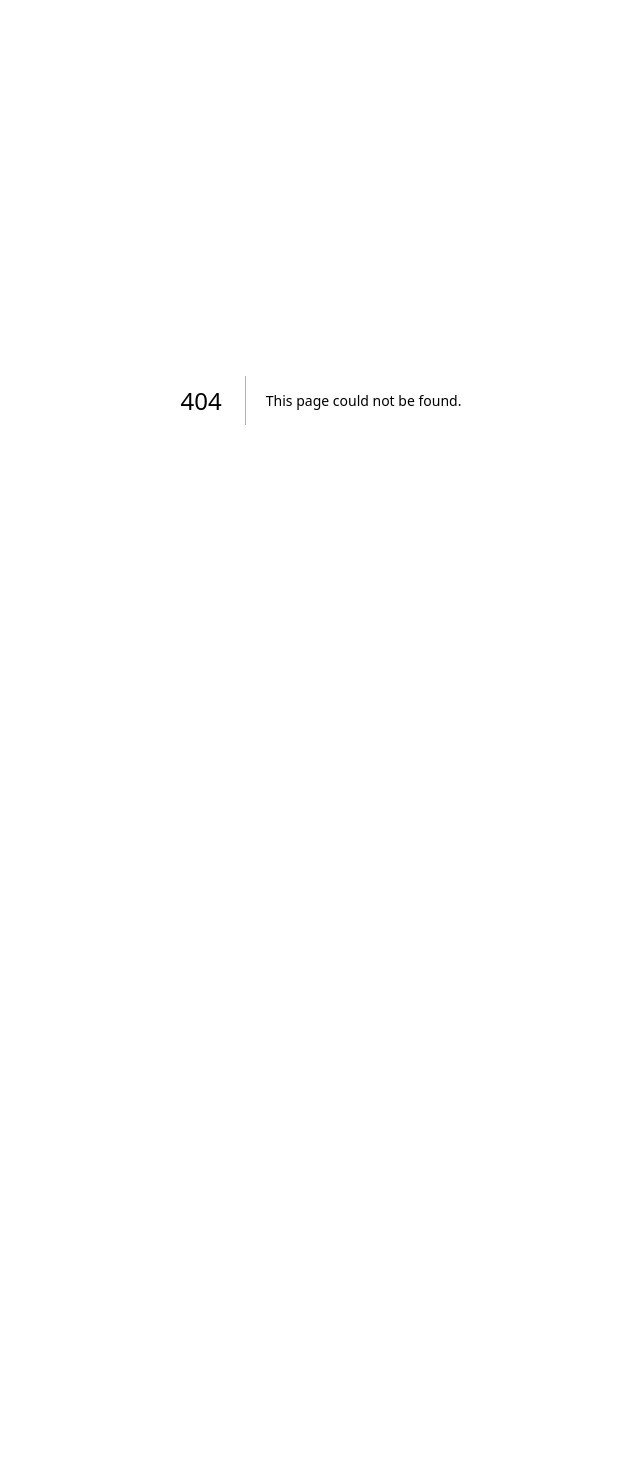
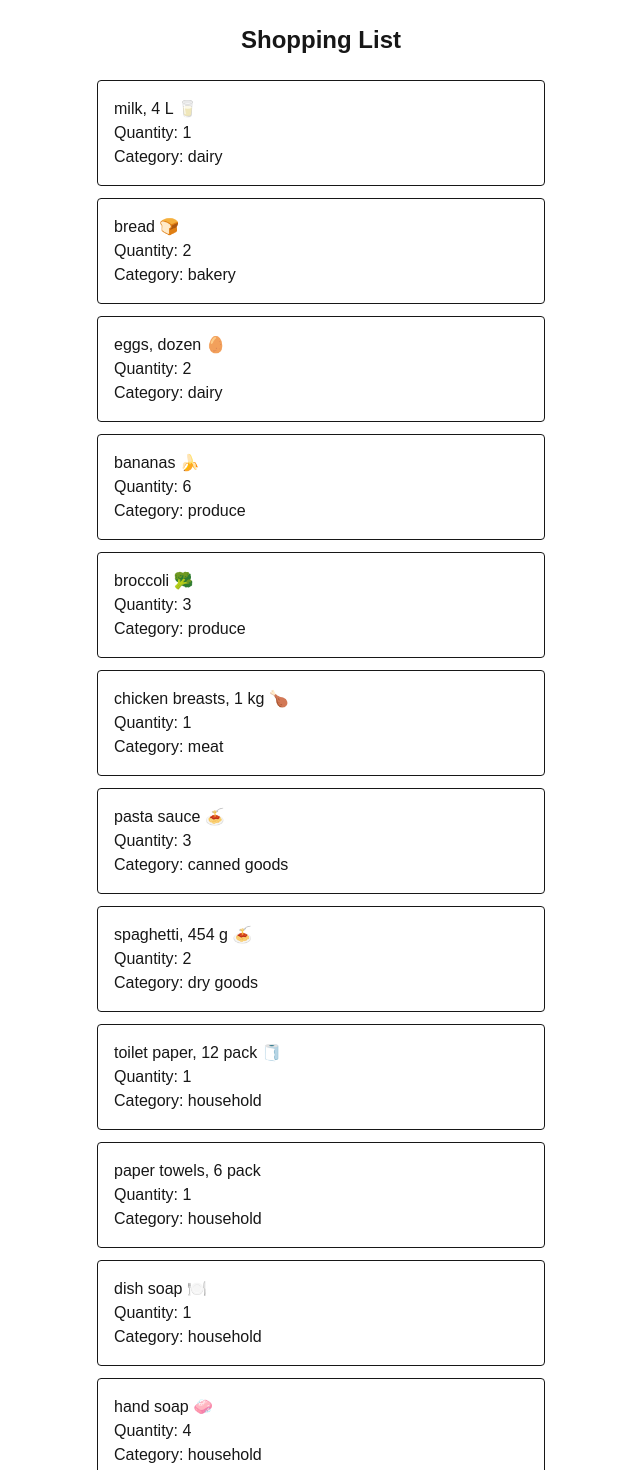
Before and after one commit to zeynepcamgoz/cprg306-assignments, a Next.js app: page /week-3 in a window 1280 px wide. Before the commit this address had no page. Shown: the top 1470 px of the page, without its empty margins (319-959 px from the left). Before the commit the page ends 800 px from the top, so only its background shows below. Built offline with nearby package versions, Linux system fonts and the light colour scheme.

Commit message:
javascript is done styling with tailwindcss added, Completed.

```diff
--- a/app/layout.js
+++ b/app/layout.js
@@ -12,7 +12,7 @@
 });
 
 export const metadata = {
-  title: "Create Next App",
+  title: "Shopping List",
   description: "Generated by create next app",
 };
 
--- a/app/page.js
+++ b/app/page.js
@@ -4,7 +4,8 @@
   return (
     <main>
       <h1>CPRG306: Web Development 2 - Assignments</h1>
-      <Link href="/week-2">week-2</Link>
+      <Link href="/week-2">week-2</Link><br></br>
+      <Link href="/week-3">week-3</Link>
     </main>
   );
 }
--- /dev/null
+++ b/app/week-3/GroceryItem.js
@@ -0,0 +1,10 @@
+
+export default function Item({ name, quantity, category }) {
+  return (
+    <li class=" border rounded p-4 max-w-md mx-auto flex flex-col">
+      <div>{name}</div>
+      <div>Quantity: {quantity}</div>
+      <div>Category: {category}</div>
+    </li>
+  );
+}
--- /dev/null
+++ b/app/week-3/GroceryItemList.js
@@ -0,0 +1,86 @@
+import React from "react";
+import Item from './GroceryItem';
+
+export default function GroceryItemList() {
+  const items = [{
+    name: "milk, 4 L 🥛",
+    quantity: 1,
+    category: "dairy",
+  },
+
+  {
+    name: "bread 🍞",
+    quantity: 2,
+    category: "bakery",
+  },
+
+  {
+    name: "eggs, dozen 🥚",
+    quantity: 2,
+    category: "dairy",
+  },
+
+  {
+    name: "bananas 🍌",
+    quantity: 6,
+    category: "produce",
+  },
+
+  {
+    name: "broccoli 🥦",
+    quantity: 3,
+    category: "produce",
+  },
+
+  {
+    name: "chicken breasts, 1 kg 🍗",
+    quantity: 1,
+    category: "meat",
+  },
+
+  {
+    name: "pasta sauce 🍝",
+    quantity: 3,
+    category: "canned goods",
+  },
+
+  {
+    name: "spaghetti, 454 g 🍝",
+    quantity: 2,
+    category: "dry goods",
+  },
+
+  {
+    name: "toilet paper, 12 pack 🧻",
+    quantity: 1,
+    category: "household",
+  },
+
+  {
+    name: "paper towels, 6 pack",
+    quantity: 1,
+    category: "household",
+  },
+
+  {
+    name: "dish soap 🍽️",
+    quantity: 1,
+    category: "household",
+  },
+
+  {
+    name: "hand soap 🧼",
+    quantity: 4,
+    category: "household",
+  }];
+
+  return (
+    <div>
+      <ul class="space-y-3">
+        {items.map((item, index) =>
+          <Item key={index}{...item} />
+        )}
+      </ul>
+    </div>
+  );
+}
--- /dev/null
+++ b/app/week-3/page.js
@@ -0,0 +1,15 @@
+
+import GroceryItemList from './GroceryItemList';
+import GroceryItem from './GroceryItemList';
+
+
+export default function Page() {
+  return (
+    <main>
+      <h1 class="text-center font-bold text-2xl mb-6 mt-6">Shopping List</h1>
+      <GroceryItemList></GroceryItemList>
+    </main>
+  );
+}
+
+//Tailwind styling
```
